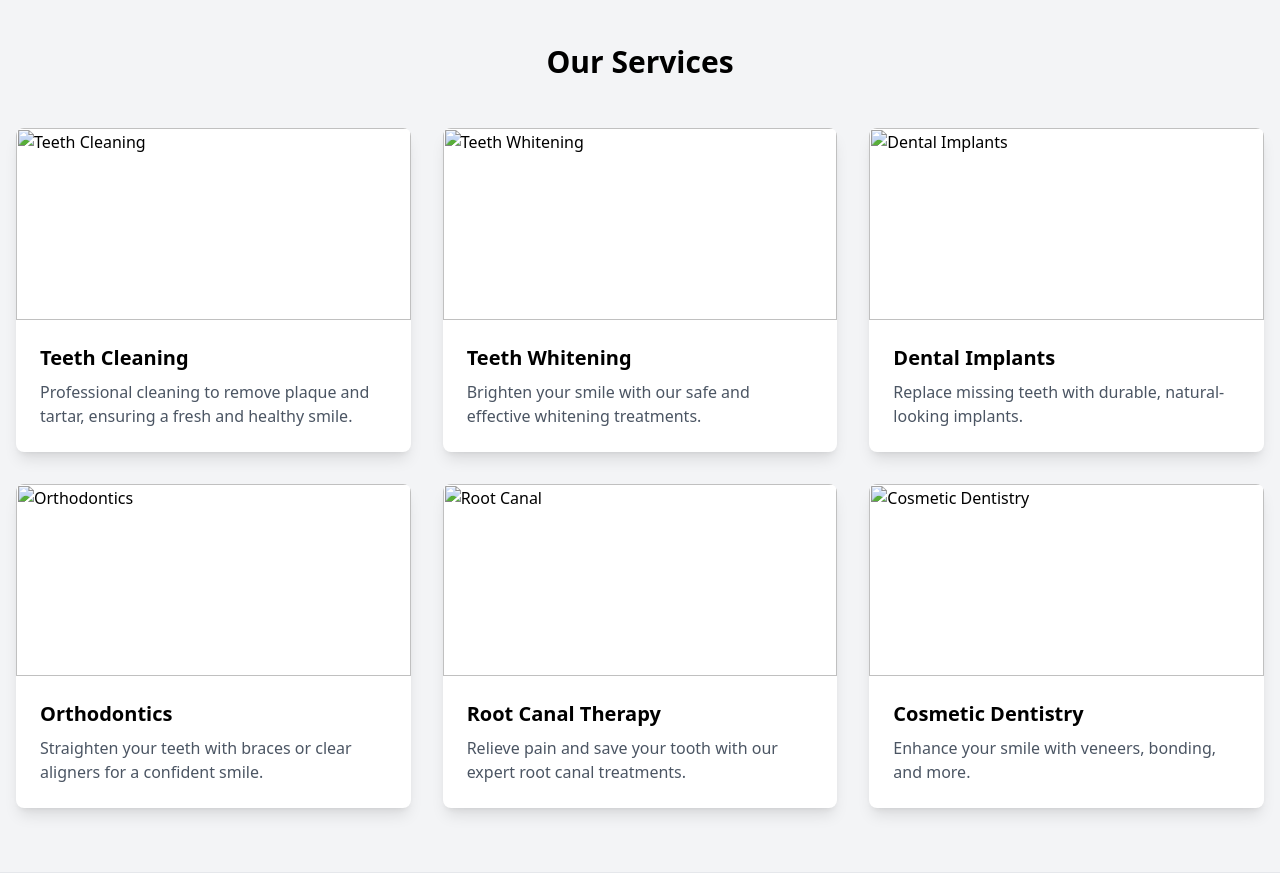
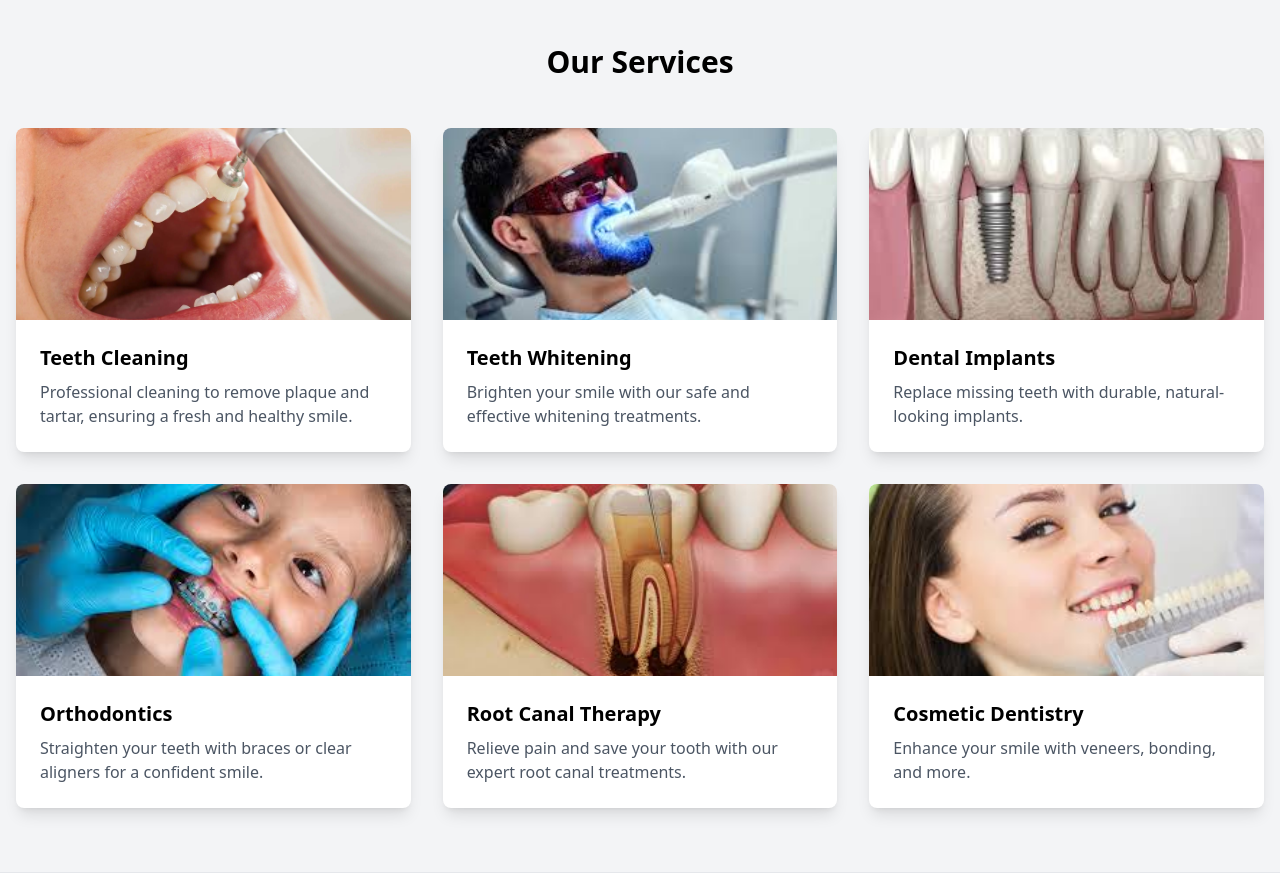
Before and after one commit to stanleeeeeeeeeeeey/Dental-Website, a plain HTML site: page index.html in a window 1280 px wide. Shown: the part 700-1573 px from the top of the page. Drawn offline with nearby package versions, Linux system fonts and the light colour scheme.

Commit message:
Update index.html

```diff
--- a/index.html
+++ b/index.html
@@ -88,7 +88,7 @@
       <div class="grid grid-cols-1 md:grid-cols-3 gap-8">
         <!-- Service 1 -->
         <div class="bg-white rounded-lg shadow-lg overflow-hidden">
-          <img src="img/the-surprising-health-benefits-of-regular-dental-cleanings.jpg" alt="Teeth Cleaning" class="w-full h-48 object-cover">
+          <img src="the-surprising-health-benefits-of-regular-dental-cleanings.jpg" alt="Teeth Cleaning" class="w-full h-48 object-cover">
           <div class="p-6">
            <a href="teeth-cleaning.html"><h3 class="text-xl font-semibold mb-2">Teeth Cleaning</h3></a>
             <p class="text-gray-600">Professional cleaning to remove plaque and tartar, ensuring a fresh and healthy smile.</p>
@@ -96,7 +96,7 @@
         </div>
         <!-- Service 2 -->
         <div class="bg-white rounded-lg shadow-lg overflow-hidden">
-          <img src="img/Untitled.jpeg" alt="Teeth Whitening" class="w-full h-48 object-cover">
+          <img src="Untitled.jpeg" alt="Teeth Whitening" class="w-full h-48 object-cover">
           <div class="p-6">
            <a href="teeth-whitening.html"> <h3 class="text-xl font-semibold mb-2">Teeth Whitening</h3></a>
             <p class="text-gray-600">Brighten your smile with our safe and effective whitening treatments.</p>
@@ -104,7 +104,7 @@
         </div>
         <!-- Service 3 -->
         <div class="bg-white rounded-lg shadow-lg overflow-hidden">
-          <img src="img/dental implant.jpeg" alt="Dental Implants" class="w-full h-48 object-cover">
+          <img src="dental implant.jpeg" alt="Dental Implants" class="w-full h-48 object-cover">
           <div class="p-6">
             <a href="dental-implants.html"><h3 class="text-xl font-semibold mb-2">Dental Implants</h3></a>
             <p class="text-gray-600">Replace missing teeth with durable, natural-looking implants.</p>
@@ -112,7 +112,7 @@
         </div>
         <!-- Service 4 -->
         <div class="bg-white rounded-lg shadow-lg overflow-hidden">
-          <img src="img/orthodontic.jpeg" alt="Orthodontics" class="w-full h-48 object-cover">
+          <img src="orthodontic.jpeg" alt="Orthodontics" class="w-full h-48 object-cover">
           <div class="p-6">
             <a href="orthodontics.html"><h3 class="text-xl font-semibold mb-2">Orthodontics</h3></a>
             <p class="text-gray-600">Straighten your teeth with braces or clear aligners for a confident smile.</p>
@@ -120,7 +120,7 @@
         </div>
         <!-- Service 5 -->
         <div class="bg-white rounded-lg shadow-lg overflow-hidden">
-          <img src="img/root canal.jpeg" alt="Root Canal" class="w-full h-48 object-cover">
+          <img src="root canal.jpeg" alt="Root Canal" class="w-full h-48 object-cover">
           <div class="p-6">
            <a href="root-canal.html"> <h3 class="text-xl font-semibold mb-2">Root Canal Therapy</h3></a>
             <p class="text-gray-600">Relieve pain and save your tooth with our expert root canal treatments.</p>
@@ -128,7 +128,7 @@
         </div>
         <!-- Service 6 -->
         <div class="bg-white rounded-lg shadow-lg overflow-hidden">
-          <img src="img/cosmetic.jpeg" alt="Cosmetic Dentistry" class="w-full h-48 object-cover">
+          <img src="cosmetic.jpeg" alt="Cosmetic Dentistry" class="w-full h-48 object-cover">
           <div class="p-6">
            <a href="cosmetic-dentistry.html"> <h3 class="text-xl font-semibold mb-2">Cosmetic Dentistry</h3></a>
             <p class="text-gray-600">Enhance your smile with veneers, bonding, and more.</p>
```
